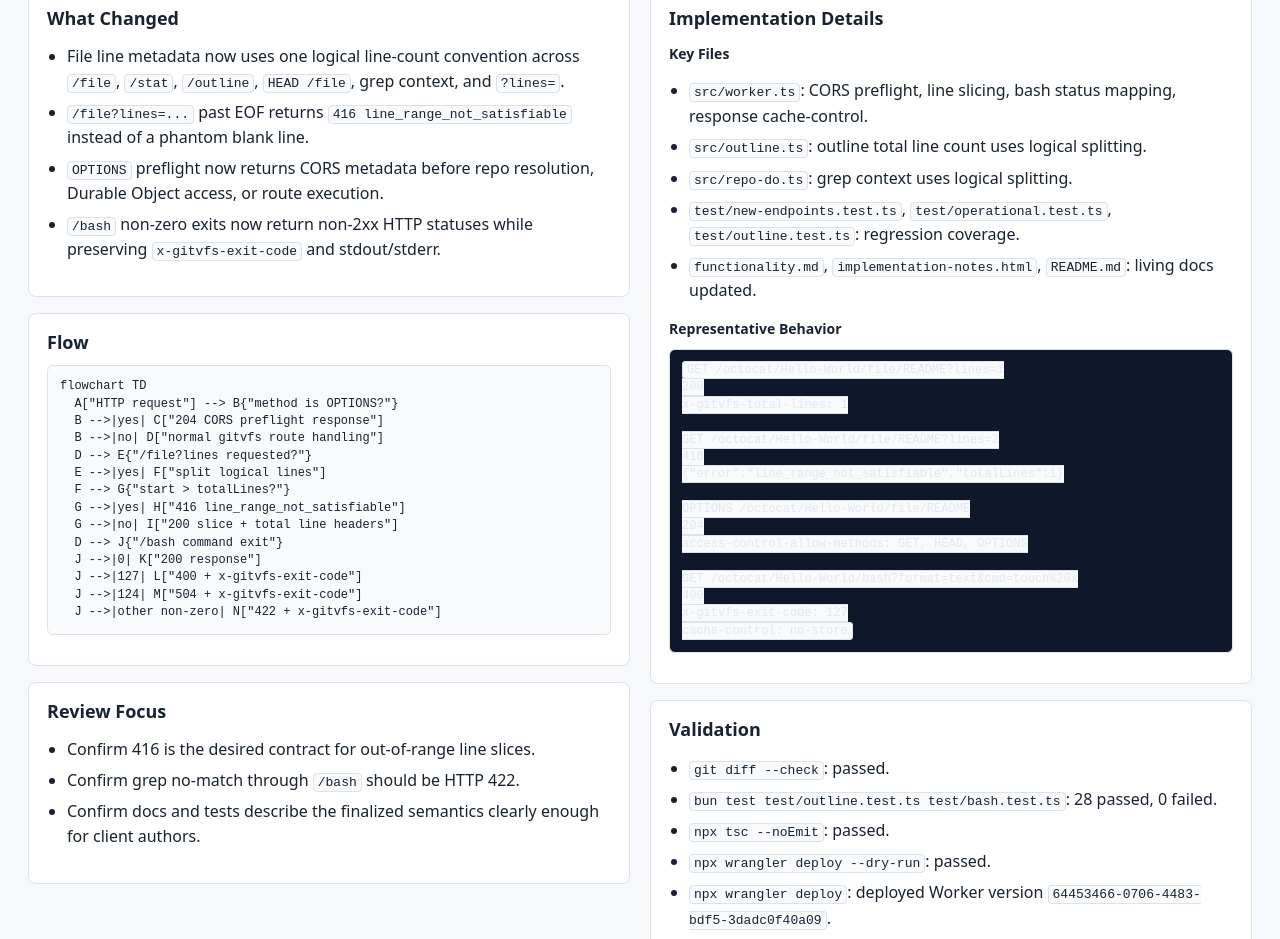
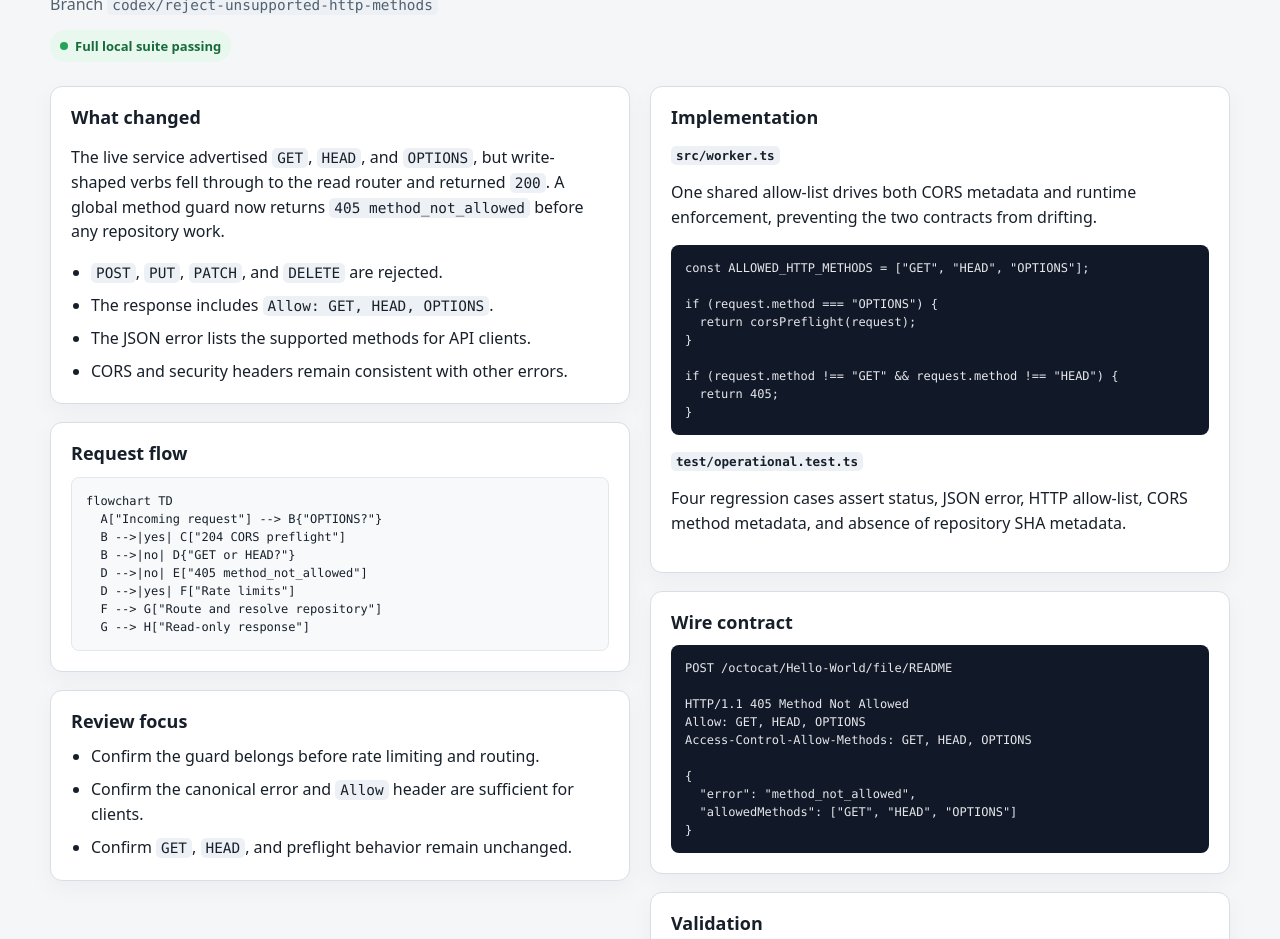
Before and after one commit to mrmps/instant-vfs, a website: page PR.html in a window 1280 px wide. Shown: the part 129-1068 px from the top of the page. Drawn offline with Linux system fonts and the light colour scheme.

Commit message:
Reject unsupported HTTP methods

```diff
--- a/PR.html
+++ b/PR.html
@@ -3,246 +3,136 @@
   <head>
     <meta charset="utf-8" />
     <meta name="viewport" content="width=device-width, initial-scale=1" />
-    <title>gitvfs endpoint semantics fixes</title>
+    <title>Reject unsupported HTTP methods · instant-vfs</title>
     <style>
-      :root {
-        color-scheme: light;
-        font-family:
-          ui-sans-serif, system-ui, -apple-system, BlinkMacSystemFont, "Segoe UI",
-          sans-serif;
-        background: #f7f8fb;
-        color: #182231;
-      }
-
-      body {
-        margin: 0;
-        padding: 28px;
-      }
-
-      main {
-        max-width: 1240px;
-        margin: 0 auto;
-      }
-
-      header {
-        margin-bottom: 22px;
-      }
-
-      h1,
-      h2,
-      h3 {
-        margin: 0;
-        line-height: 1.15;
-      }
-
-      h1 {
-        font-size: 30px;
-        letter-spacing: 0;
-      }
-
-      h2 {
-        font-size: 18px;
-        margin-bottom: 10px;
-      }
-
-      h3 {
-        font-size: 14px;
-        margin: 18px 0 8px;
-      }
-
-      p,
-      li {
-        line-height: 1.55;
-      }
-
-      .meta {
-        margin: 8px 0 0;
-        color: #5f6b7a;
-      }
-
-      .layout {
-        display: grid;
-        grid-template-columns: minmax(0, 1fr) minmax(0, 1fr);
-        gap: 20px;
-        align-items: start;
-      }
-
-      section {
-        border: 1px solid #dce2ea;
-        border-radius: 8px;
-        background: #fff;
-        padding: 18px;
-        margin-bottom: 16px;
-      }
-
-      code {
-        border: 1px solid #dce2ea;
-        border-radius: 4px;
-        padding: 1px 4px;
-        background: #f8fafc;
-      }
-
-      pre {
-        overflow: auto;
-        border: 1px solid #dce2ea;
-        border-radius: 6px;
-        padding: 12px;
-        background: #0f172a;
-        color: #e2e8f0;
-        font-size: 12px;
-        line-height: 1.45;
-      }
-
-      .mermaid {
-        background: #f8fafc;
-        color: #182231;
-      }
-
-      .checks {
-        padding-left: 20px;
-      }
-
-      .checks li {
-        margin: 6px 0;
-      }
-
-      @media (max-width: 860px) {
-        body {
-          padding: 18px;
-        }
-
-        .layout {
-          grid-template-columns: 1fr;
-        }
-      }
+      :root { color-scheme: light; font-family: ui-sans-serif, system-ui, -apple-system, BlinkMacSystemFont, "Segoe UI", sans-serif; background: #f4f6f8; color: #17202a; }
+      * { box-sizing: border-box; }
+      body { margin: 0; padding: 32px; }
+      main { max-width: 1180px; margin: 0 auto; }
+      header { margin-bottom: 24px; }
+      h1, h2, h3 { margin: 0; line-height: 1.2; }
+      h1 { font-size: clamp(28px, 4vw, 42px); letter-spacing: -0.035em; }
+      h2 { font-size: 18px; margin-bottom: 12px; }
+      h3 { font-size: 14px; margin: 18px 0 8px; }
+      p, li { line-height: 1.55; }
+      .eyebrow { margin: 0 0 8px; color: #52616f; font-size: 13px; font-weight: 700; letter-spacing: .08em; text-transform: uppercase; }
+      .meta { margin: 10px 0 0; color: #52616f; }
+      .layout { display: grid; grid-template-columns: minmax(0, 1fr) minmax(0, 1fr); gap: 20px; align-items: start; }
+      section { margin-bottom: 18px; padding: 20px; border: 1px solid #d8dee5; border-radius: 12px; background: #fff; box-shadow: 0 8px 24px rgba(23, 32, 42, .04); }
+      ul { margin: 0; padding-left: 20px; }
+      li + li { margin-top: 8px; }
+      code { padding: 2px 5px; border-radius: 5px; background: #edf1f5; font-family: ui-monospace, SFMono-Regular, Menlo, monospace; font-size: .9em; }
+      pre { overflow: auto; margin: 10px 0 0; padding: 14px; border-radius: 8px; background: #111827; color: #e5e7eb; font: 12px/1.5 ui-monospace, SFMono-Regular, Menlo, monospace; }
+      pre.mermaid { background: #f7f9fb; color: #17202a; border: 1px solid #e2e7ec; }
+      .status { display: inline-flex; align-items: center; gap: 7px; margin-top: 14px; padding: 7px 10px; border-radius: 999px; background: #e9f8ef; color: #176b3a; font-size: 13px; font-weight: 700; }
+      .status::before { content: ""; width: 8px; height: 8px; border-radius: 50%; background: #24a35a; }
+      @media (max-width: 820px) { body { padding: 20px; } .layout { grid-template-columns: 1fr; } }
     </style>
   </head>
   <body>
     <main>
       <header>
-        <h1>gitvfs endpoint semantics fixes</h1>
-        <p class="meta">
-          Branch <code>codex/gitvfs-end-to-end-fixes</code> · deployed to
-          <code>gitvfs.miryaboy.workers.dev</code> · Worker version
-          <code>64453466-0706-4483-bdf5-3dadc0f40a09</code>
-        </p>
+        <p class="eyebrow">instant-vfs · regression fix</p>
+        <h1>Unsupported HTTP methods now stop at the edge</h1>
+        <p class="meta">Branch <code>codex/reject-unsupported-http-methods</code></p>
+        <div class="status">Full local suite passing</div>
       </header>
 
       <div class="layout">
         <div>
           <section>
-            <h2>What Changed</h2>
-            <ul class="checks">
-              <li>
-                File line metadata now uses one logical line-count convention
-                across <code>/file</code>, <code>/stat</code>,
-                <code>/outline</code>, <code>HEAD /file</code>, grep context,
-                and <code>?lines=</code>.
-              </li>
-              <li>
-                <code>/file?lines=...</code> past EOF returns
-                <code>416 line_range_not_satisfiable</code> instead of a
-                phantom blank line.
-              </li>
-              <li>
-                <code>OPTIONS</code> preflight now returns CORS metadata before
-                repo resolution, Durable Object access, or route execution.
-              </li>
-              <li>
-                <code>/bash</code> non-zero exits now return non-2xx HTTP
-                statuses while preserving <code>x-gitvfs-exit-code</code> and
-                stdout/stderr.
-              </li>
+            <h2>What changed</h2>
+            <p>
+              The live service advertised <code>GET</code>, <code>HEAD</code>, and
+              <code>OPTIONS</code>, but write-shaped verbs fell through to the
+              read router and returned <code>200</code>. A global method guard now
+              returns <code>405 method_not_allowed</code> before any repository work.
+            </p>
+            <ul>
+              <li><code>POST</code>, <code>PUT</code>, <code>PATCH</code>, and <code>DELETE</code> are rejected.</li>
+              <li>The response includes <code>Allow: GET, HEAD, OPTIONS</code>.</li>
+              <li>The JSON error lists the supported methods for API clients.</li>
+              <li>CORS and security headers remain consistent with other errors.</li>
             </ul>
           </section>
 
           <section>
-            <h2>Flow</h2>
+            <h2>Request flow</h2>
             <pre class="mermaid">flowchart TD
-  A["HTTP request"] --> B{"method is OPTIONS?"}
-  B -->|yes| C["204 CORS preflight response"]
-  B -->|no| D["normal gitvfs route handling"]
-  D --> E{"/file?lines requested?"}
-  E -->|yes| F["split logical lines"]
-  F --> G{"start > totalLines?"}
-  G -->|yes| H["416 line_range_not_satisfiable"]
-  G -->|no| I["200 slice + total line headers"]
-  D --> J{"/bash command exit"}
-  J -->|0| K["200 response"]
-  J -->|127| L["400 + x-gitvfs-exit-code"]
-  J -->|124| M["504 + x-gitvfs-exit-code"]
-  J -->|other non-zero| N["422 + x-gitvfs-exit-code"]</pre>
+  A["Incoming request"] --> B{"OPTIONS?"}
+  B -->|yes| C["204 CORS preflight"]
+  B -->|no| D{"GET or HEAD?"}
+  D -->|no| E["405 method_not_allowed"]
+  D -->|yes| F["Rate limits"]
+  F --> G["Route and resolve repository"]
+  G --> H["Read-only response"]</pre>
           </section>
 
           <section>
-            <h2>Review Focus</h2>
-            <ul class="checks">
-              <li>Confirm 416 is the desired contract for out-of-range line slices.</li>
-              <li>Confirm grep no-match through <code>/bash</code> should be HTTP 422.</li>
-              <li>Confirm docs and tests describe the finalized semantics clearly enough for client authors.</li>
+            <h2>Review focus</h2>
+            <ul>
+              <li>Confirm the guard belongs before rate limiting and routing.</li>
+              <li>Confirm the canonical error and <code>Allow</code> header are sufficient for clients.</li>
+              <li>Confirm <code>GET</code>, <code>HEAD</code>, and preflight behavior remain unchanged.</li>
             </ul>
           </section>
         </div>
 
         <div>
           <section>
-            <h2>Implementation Details</h2>
-            <h3>Key Files</h3>
-            <ul class="checks">
-              <li><code>src/worker.ts</code>: CORS preflight, line slicing, bash status mapping, response cache-control.</li>
-              <li><code>src/outline.ts</code>: outline total line count uses logical splitting.</li>
-              <li><code>src/repo-do.ts</code>: grep context uses logical splitting.</li>
-              <li><code>test/new-endpoints.test.ts</code>, <code>test/operational.test.ts</code>, <code>test/outline.test.ts</code>: regression coverage.</li>
-              <li><code>functionality.md</code>, <code>implementation-notes.html</code>, <code>README.md</code>: living docs updated.</li>
-            </ul>
+            <h2>Implementation</h2>
+            <h3><code>src/worker.ts</code></h3>
+            <p>One shared allow-list drives both CORS metadata and runtime enforcement, preventing the two contracts from drifting.</p>
+            <pre>const ALLOWED_HTTP_METHODS = ["GET", "HEAD", "OPTIONS"];
 
-            <h3>Representative Behavior</h3>
-            <pre><code>GET /octocat/Hello-World/file/README?lines=1
-200
-x-gitvfs-total-lines: 1
+if (request.method === "OPTIONS") {
+  return corsPreflight(request);
+}
 
-GET /octocat/Hello-World/file/README?lines=2
-416
-{"error":"line_range_not_satisfiable","totalLines":1}
+if (request.method !== "GET" &amp;&amp; request.method !== "HEAD") {
+  return 405;
+}</pre>
 
-OPTIONS /octocat/Hello-World/file/README
-204
-access-control-allow-methods: GET, HEAD, OPTIONS
+            <h3><code>test/operational.test.ts</code></h3>
+            <p>Four regression cases assert status, JSON error, HTTP allow-list, CORS method metadata, and absence of repository SHA metadata.</p>
+          </section>
 
-GET /octocat/Hello-World/bash?format=text&amp;cmd=touch%20x
-400
-x-gitvfs-exit-code: 127
-cache-control: no-store</code></pre>
+          <section>
+            <h2>Wire contract</h2>
+            <pre>POST /octocat/Hello-World/file/README
+
+HTTP/1.1 405 Method Not Allowed
+Allow: GET, HEAD, OPTIONS
+Access-Control-Allow-Methods: GET, HEAD, OPTIONS
+
+{
+  "error": "method_not_allowed",
+  "allowedMethods": ["GET", "HEAD", "OPTIONS"]
+}</pre>
           </section>
 
           <section>
             <h2>Validation</h2>
-            <ul class="checks">
-              <li><code>git diff --check</code>: passed.</li>
-              <li><code>bun test test/outline.test.ts test/bash.test.ts</code>: 28 passed, 0 failed.</li>
-              <li><code>npx tsc --noEmit</code>: passed.</li>
-              <li><code>npx wrangler deploy --dry-run</code>: passed.</li>
-              <li><code>npx wrangler deploy</code>: deployed Worker version <code>64453466-0706-4483-bdf5-3dadc0f40a09</code>.</li>
-              <li><code>bun test --timeout=60000</code>: 172 passed, 0 failed against the deployed worker.</li>
+            <ul>
+              <li><code>bunx tsc --noEmit</code> — passed</li>
+              <li><code>bun test test/bash.test.ts test/outline.test.ts</code> — 28 passed</li>
+              <li>Local Worker method regression suite — 4 passed, 0 failed</li>
+              <li>Full suite against the local Worker — 176 passed, 0 failed</li>
+              <li><code>bunx wrangler deploy --dry-run</code> — passed</li>
+              <li><code>git diff --check</code> — passed</li>
             </ul>
           </section>
 
           <section>
-            <h2>Known Notes</h2>
-            <p>
-              This PR starts from a local branch that was already ahead of
-              <code>origin/main</code> and had uncommitted worker/analytics
-              changes matching the deployed surface. The review should treat
-              this PR as publishing the current deployed product state plus
-              the endpoint fixes above.
-            </p>
+            <h2>Documentation</h2>
+            <p><code>functionality.md</code> records the finalized method contract and test cases. <code>implementation-notes.html</code> records why rejection happens before routing.</p>
           </section>
         </div>
       </div>
     </main>
     <script type="module">
       import mermaid from "https://cdn.jsdelivr.net/npm/mermaid@11/dist/mermaid.esm.min.mjs";
-      mermaid.initialize({ startOnLoad: true, theme: "default" });
+      mermaid.initialize({ startOnLoad: true, theme: "neutral" });
     </script>
   </body>
 </html>
```
Also changed, not shown: functionality.md (+4 -1 lines), implementation-notes.html (+13 -0 lines), src/worker.ts (+12 -1 lines), test/operational.test.ts (+19 -0 lines).
